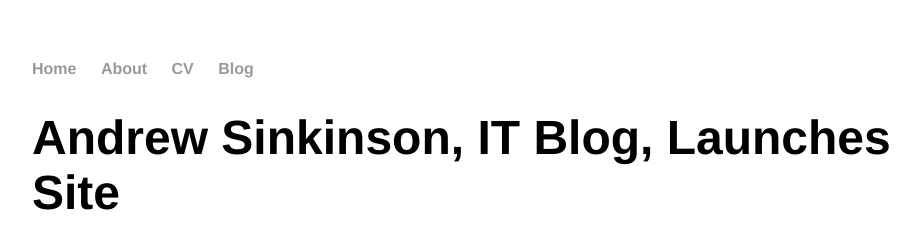
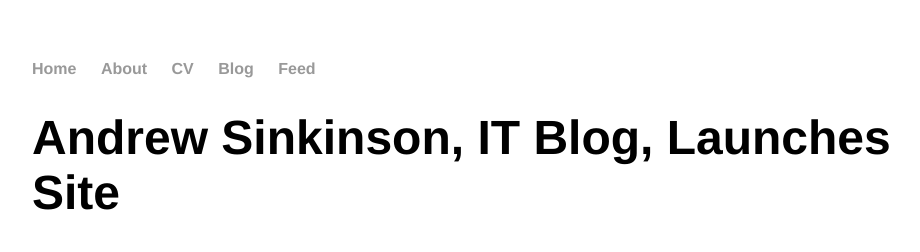
Before and after one commit to sinkinsona/sinkinsona.github.io, a Jekyll site: the page built from _posts/2015-08-08-andrew-sinkinson-site-launched.md, in a window 1280 px wide. Shown: the top 252 px of the page, without its empty margins (160-1080 px from the left). Built offline with Jekyll 4.4.1, drawn with Linux system fonts in a browser that asks for light colours.

Commit message:
Update default.html

```diff
--- a/_layouts/default.html
+++ b/_layouts/default.html
@@ -12,6 +12,8 @@
 		        	<li><a href="/about">About</a></li>
 	        		<li><a href="/cv">CV</a></li>
 	        		<li><a href="/blog">Blog</a></li>
+	        		<li><a href="/blog/atom.xml">Feed</a></li>
+
 	    		</ul>
 			</nav>
 			<div class="container">
```
